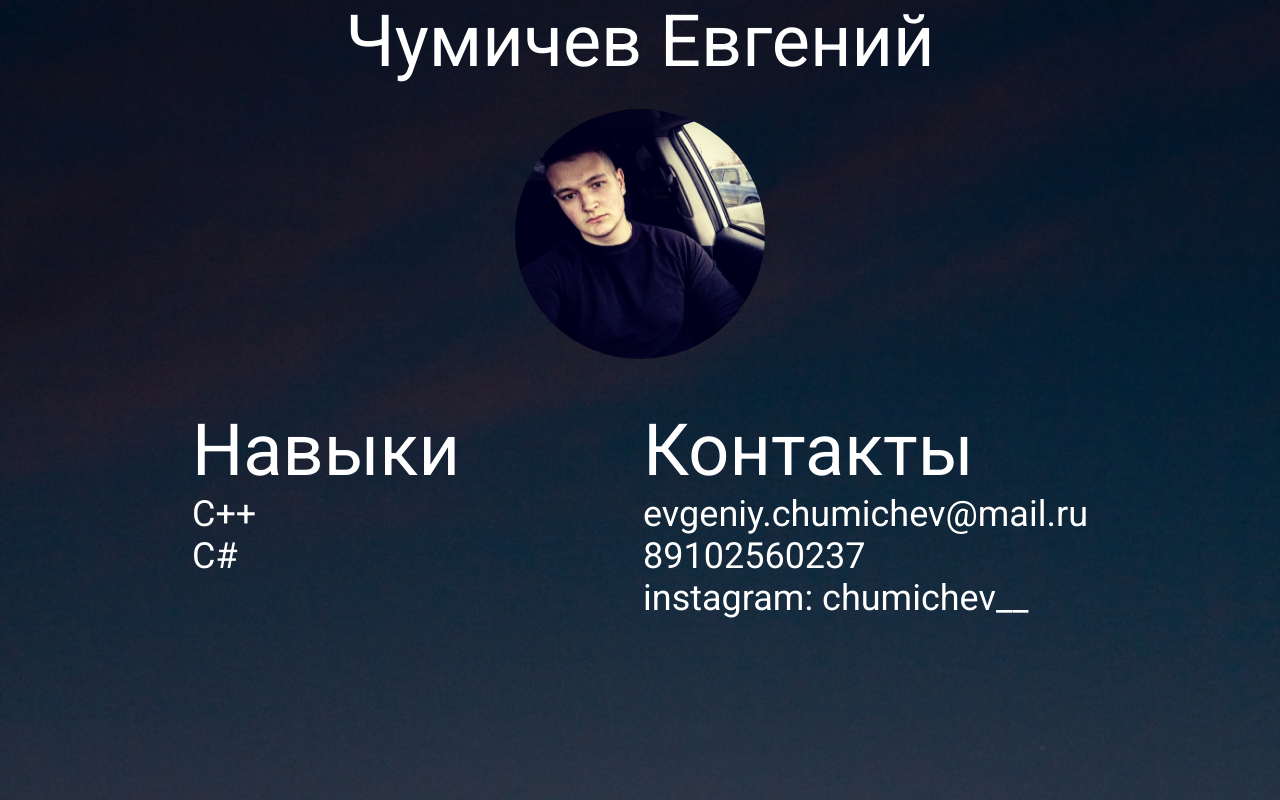
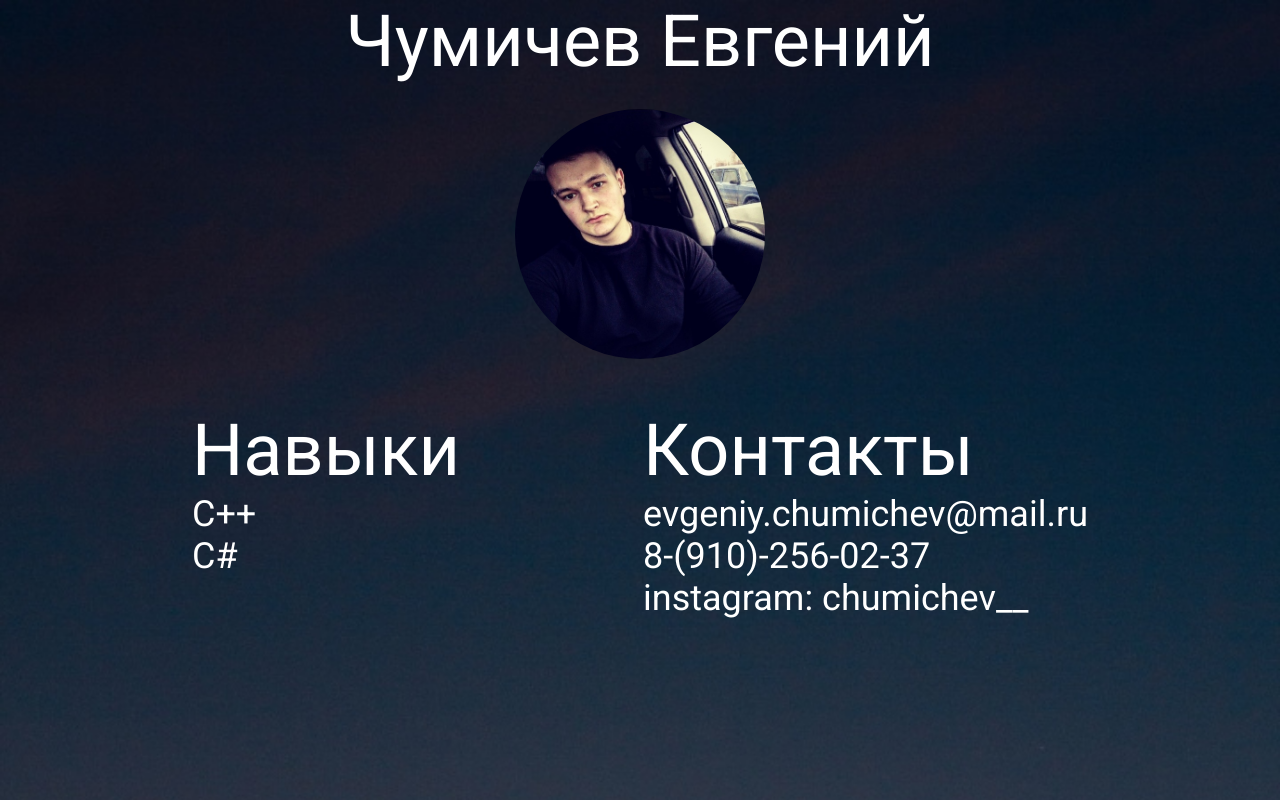
Before and after one commit to chumchev/portfolio, a plain HTML site: page index.html in a window 1280 px wide. Shown: the top 800 px of the page. Drawn offline with Linux system fonts and the light colour scheme.

Commit message:
Update index.html

```diff
--- a/index.html
+++ b/index.html
@@ -22,7 +22,7 @@
             <div class="contacts">
                 <div class="title">Контакты</div>
                 <div class="contact">evgeniy.chumichev@mail.ru</div>
-                <div class="contact">89102560237</div>
+                <div class="contact">8-(910)-256-02-37</div>
                 <div class="contact">instagram: chumichev__</div>
             </div>
         </div>
```
